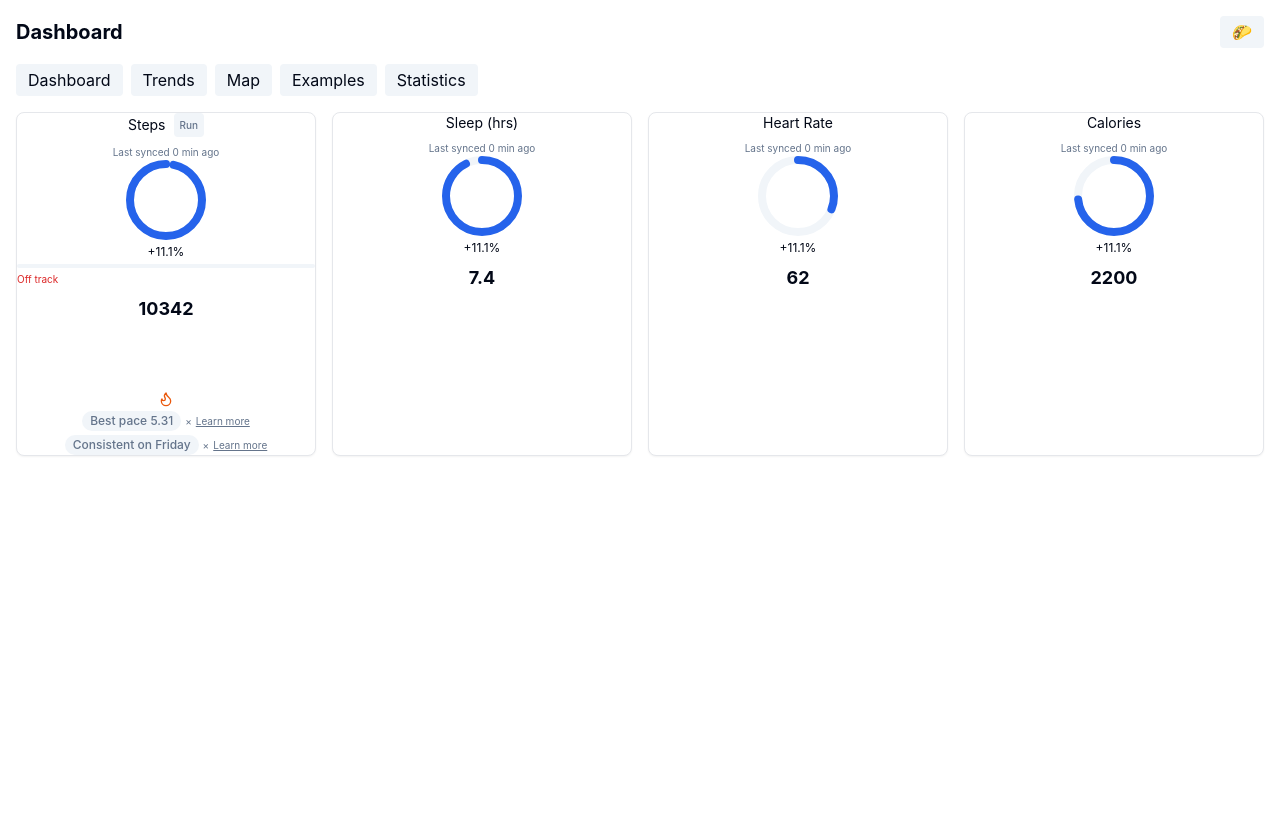
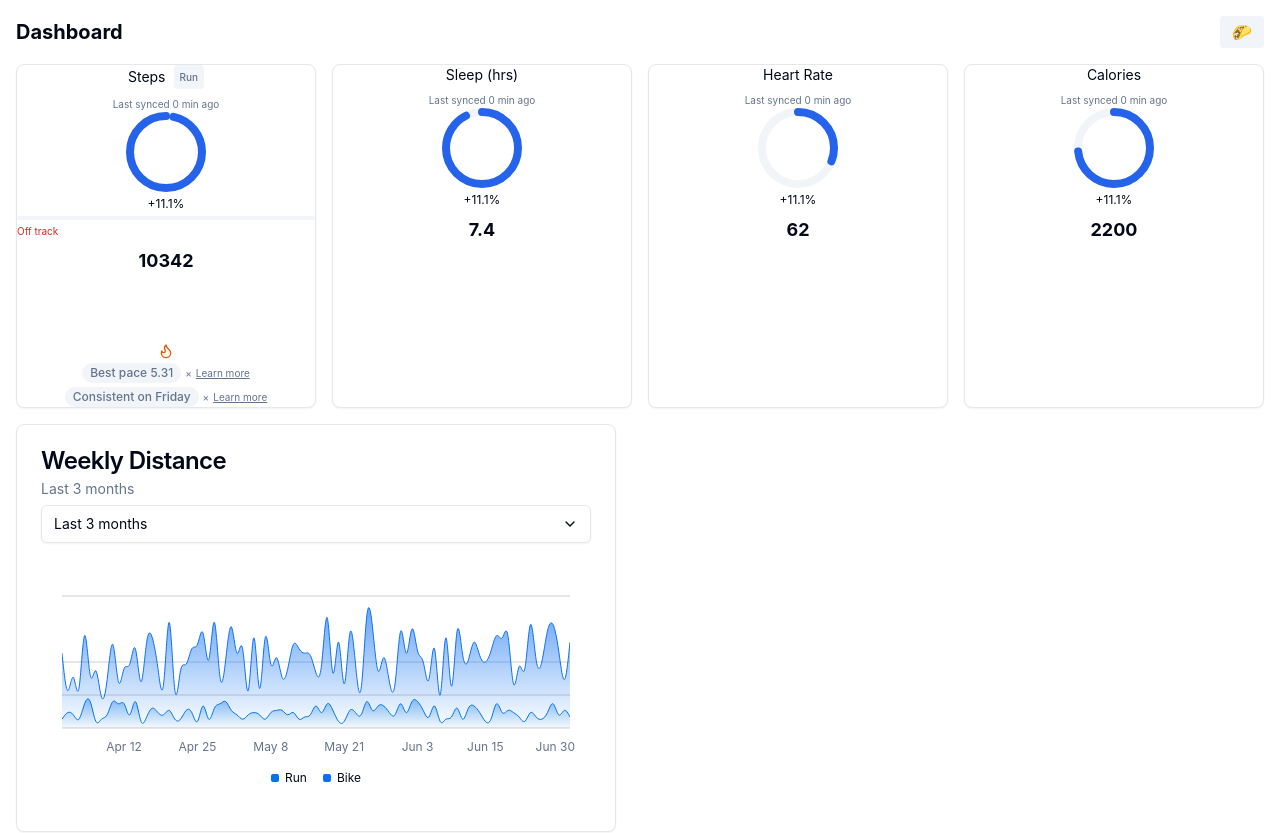
Before and after one commit to osmond/improved-system, a React (Vite) app: page / in a window 1280 px wide. Shown: the top 833 px of the page. Before the commit the page ends 800 px from the top, so only its background shows below. Built offline with nearby package versions, Linux system fonts and the light colour scheme.

Commit message:
Remove tabs and integrate examples

```diff
--- a/src/App.tsx
+++ b/src/App.tsx
@@ -1,19 +1,11 @@
-import React, { useState } from "react";
+import React from "react";
 import Layout from "@/components/layout/Layout";
 import Dashboard from "@/pages/Dashboard";
-import Examples from "@/pages/Examples";
-import Statistics from "@/pages/Statistics";
-import GeoActivityExplorer from "@/components/map/GeoActivityExplorer";
 
 function App() {
-  const [tab, setTab] = useState("dashboard");
   return (
-    <Layout activeTab={tab} setActiveTab={setTab}>
-      {tab === "dashboard" && <Dashboard />}
-      {tab === "trends" && <p>Trends coming soon...</p>}
-      {tab === "map" && <GeoActivityExplorer />}
-      {tab === "examples" && <Examples />}
-      {tab === "statistics" && <Statistics />}
+    <Layout>
+      <Dashboard />
     </Layout>
   );
 }
--- a/src/components/layout/Layout.tsx
+++ b/src/components/layout/Layout.tsx
@@ -1,43 +1,17 @@
 import React from "react";
-import { Tabs, TabsList, TabsTrigger } from "@/components/ui/tabs";
 import ThemeToggle from "@/components/ui/theme-toggle";
 
 interface LayoutProps {
   children: React.ReactNode;
-  activeTab: string;
-  setActiveTab: (tab: string) => void;
 }
 
-export default function Layout({
-  children,
-  activeTab,
-  setActiveTab
-}: LayoutProps) {
+export default function Layout({ children }: LayoutProps) {
   return (
     <div className="min-h-screen p-4">
       <header className="flex justify-between items-center mb-4">
         <h1 className="text-xl font-bold">Dashboard</h1>
         <ThemeToggle />
       </header>
-      <Tabs value={activeTab} onValueChange={setActiveTab}>
-        <TabsList>
-          <TabsTrigger value="dashboard" onClick={() => setActiveTab("dashboard")}>
-            Dashboard
-          </TabsTrigger>
-          <TabsTrigger value="trends" onClick={() => setActiveTab("trends")}>
-            Trends
-          </TabsTrigger>
-          <TabsTrigger value="map" onClick={() => setActiveTab("map")}>
-            Map
-          </TabsTrigger>
-          <TabsTrigger value="examples" onClick={() => setActiveTab("examples")}>
-            Examples
-          </TabsTrigger>
-          <TabsTrigger value="statistics" onClick={() => setActiveTab("statistics")}>
-            Statistics
-          </TabsTrigger>
-        </TabsList>
-      </Tabs>
       <div className="mt-2">{children}</div>
     </div>
   );
--- a/src/pages/Dashboard.tsx
+++ b/src/pages/Dashboard.tsx
@@ -15,6 +15,7 @@ import {
 import useInsights from "@/hooks/useInsights";
 import { Flame, HeartPulse, Moon, Pizza } from "lucide-react";
 import { minutesSince } from "@/lib/utils";
+import Examples from "@/pages/Examples";
 
 
 export default function Dashboard() {
@@ -223,6 +224,7 @@ export default function Dashboard() {
       </div>
 
       <RingDetailDialog metric={expanded} onClose={() => setExpanded(null)} />
+      <Examples />
     </div>
   );
 }
```
